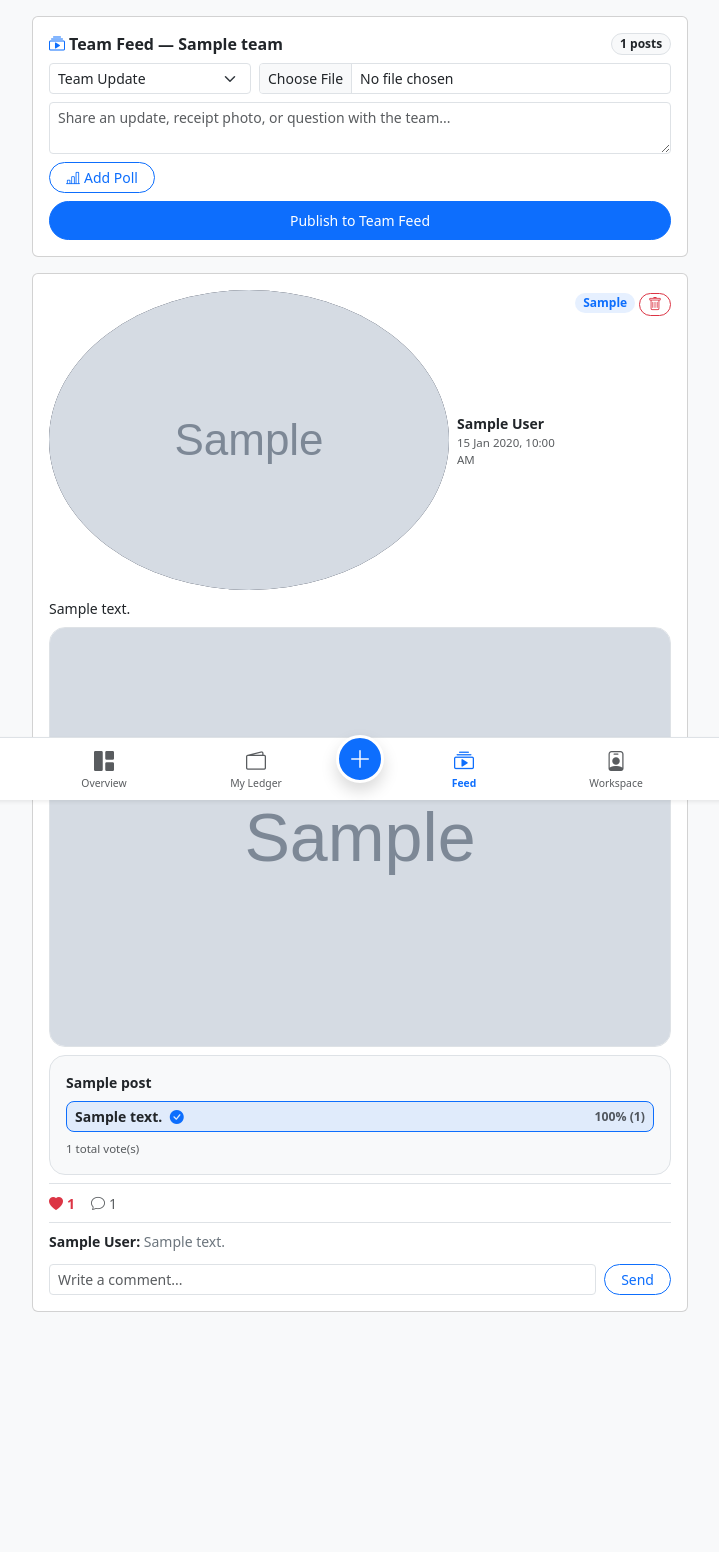
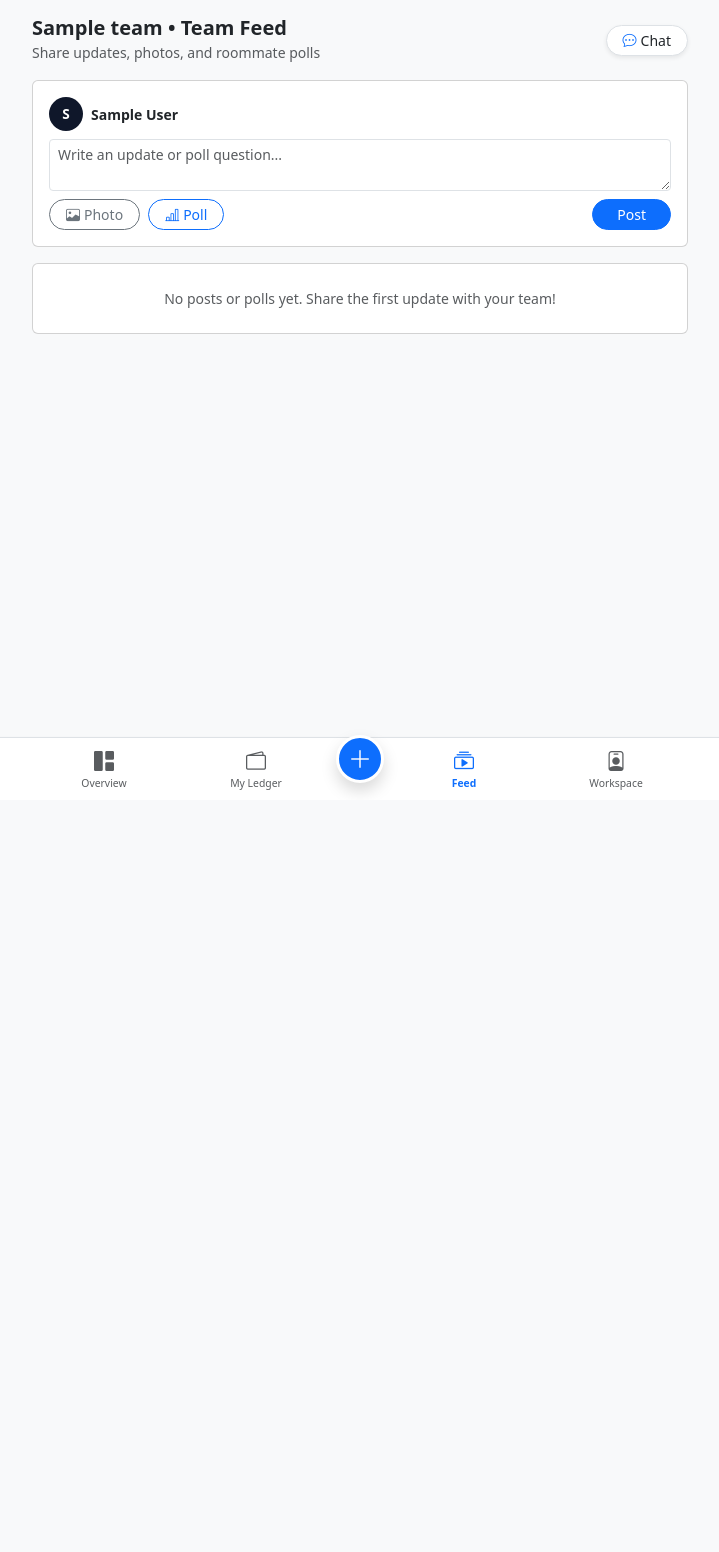
Before and after one commit to Bmk265/Tharvatha-Cheptha, a Flask app: page /feed in a window 1280 px wide. Shown: the top 1552 px of the page, without its empty margins (280-999 px from the left). After the commit the page ends 790 px from the top, so only its background shows below. Run offline with Flask 3, Linux system fonts and the light colour scheme; a user stored in the database is signed in; tables that the repository leaves empty hold one stand-in row (values such as "Sample post"); grey boxes marked "Sample" are stand-in pictures; some libraries are stand-ins or nearby versions.

Commit message:
Update feed.html

```diff
--- a/templates/feed.html
+++ b/templates/feed.html
@@ -1,264 +1,135 @@
 {% extends "base.html" %}
 {% block content %}
-<!-- Create Post / Photo / Poll Card -->
+<!-- Feed Header -->
+<div class="d-flex justify-content-between align-items-center mb-3 gap-2">
+  <div class="min-w-0">
+    <h5 class="fw-bold mb-0 text-truncate">{{ active_team.name }} • Team Feed</h5>
+    <small class="text-muted">Share updates, photos, and roommate polls</small>
+  </div>
+  <a href="{{ url_for('chat') }}" class="btn btn-sm btn-white bg-white border rounded-pill px-3 shadow-sm flex-shrink-0">
+    <i class="bi bi-chat-dots text-primary me-1"></i>Chat
+  </a>
+</div>
+
+<!-- Create Post / Poll Composer -->
 <div class="card p-3 mb-3">
-  <div class="d-flex justify-content-between align-items-center mb-2">
-    <h6 class="fw-bold mb-0"><i class="bi bi-collection-play text-primary me-1"></i>Team Feed — {{ active_team.name }}</h6>
-    <span class="badge bg-light text-dark border rounded-pill">{{ posts|length }} posts</span>
-  </div>
-
-  <form method="POST" action="{{ url_for('feed') }}" enctype="multipart/form-data" id="feedCreateForm">
-    <div class="row g-2 mb-2">
-      <div class="col-5 col-sm-4">
-        <select name="tag" class="form-select form-select-sm">
-          <option value="Update">Team Update</option>
-          <option value="Groceries">Groceries</option>
-          <option value="Bills & Rent">Bills & Rent</option>
-          <option value="Outing">Outing</option>
-        </select>
-      </div>
-      <div class="col-7 col-sm-8">
-        <input type="file" name="photo" id="feedPhotoInput" accept="image/*" class="form-control form-control-sm">
-      </div>
+  <form method="POST" action="{{ url_for('feed') }}" enctype="multipart/form-data">
+    <div class="d-flex align-items-center gap-2 mb-2">
+      {% if current_user.profile_photo_url %}
+        <img src="{{ current_user.profile_photo_url }}" alt="{{ current_user.name }}" class="feed-avatar border">
+      {% else %}
+        <span class="avatar-circle avatar-sm">{{ current_user.name[:1]|upper }}</span>
+      {% endif %}
+      <span class="fw-semibold small text-truncate">{{ current_user.name }}</span>
     </div>
 
-    <!-- Instant Image Preview + Remove Photo -->
-    <div id="feedPhotoPreviewBox" class="d-none mb-2 position-relative">
-      <img id="feedPhotoPreviewImg" src="" alt="Selected preview" class="img-fluid rounded-3 border w-100" style="max-height: 240px; object-fit: cover;">
-      <button type="button" class="btn btn-sm btn-dark rounded-pill position-absolute top-0 end-0 m-2 px-2 py-0" onclick="clearSelectedPhoto()">
-        <i class="bi bi-x-lg"></i> Remove
-      </button>
-      <div id="feedPhotoStatus" class="small text-muted mt-1"></div>
+    <textarea name="content" rows="2" class="form-control form-control-sm mb-2" placeholder="Write an update or poll question..."></textarea>
+
+    <!-- Optional Poll Fields -->
+    <div id="pollBuilderWrap" class="border rounded-3 p-2 mb-2 bg-light d-none">
+      <div class="small fw-semibold text-muted mb-1">Poll Options</div>
+      <input type="text" name="poll_options" class="form-control form-control-sm mb-1" placeholder="Option 1">
+      <input type="text" name="poll_options" class="form-control form-control-sm mb-1" placeholder="Option 2">
+      <input type="text" name="poll_options" class="form-control form-control-sm" placeholder="Option 3 (optional)">
     </div>
 
-    <div class="mb-2">
-      <textarea name="content" rows="2" class="form-control form-control-sm" placeholder="Share an update, receipt photo, or question with the team..."></textarea>
+    <div class="d-flex justify-content-between align-items-center gap-2 flex-wrap">
+      <div class="d-flex gap-2 align-items-center">
+        <label class="btn btn-sm btn-outline-secondary rounded-pill px-3 mb-0" style="cursor: pointer;">
+          <i class="bi bi-image me-1"></i>Photo
+          <input type="file" name="photo" accept="image/*" class="d-none" onchange="previewComposerPhoto(this)">
+        </label>
+        <button type="button" class="btn btn-sm btn-outline-primary rounded-pill px-3" onclick="togglePollBuilder()">
+          <i class="bi bi-bar-chart-line me-1"></i>Poll
+        </button>
+      </div>
+      <button type="submit" class="btn btn-sm btn-primary rounded-pill px-4">Post</button>
     </div>
-
-    <!-- Collapsible Poll Builder -->
-    <div class="mb-2">
-      <button type="button" class="btn btn-sm btn-outline-primary rounded-pill px-3" data-bs-toggle="collapse" data-bs-target="#feedPollCollapse">
-        <i class="bi bi-bar-chart-line me-1"></i>Add Poll
-      </button>
-      <div class="collapse mt-2" id="feedPollCollapse">
-        <div class="bg-light p-2 rounded-3 border">
-          <input type="text" name="poll_question" class="form-control form-control-sm mb-2" placeholder="Ask a poll question...">
-          <div class="row g-1">
-            <div class="col-6"><input type="text" name="poll_opt_1" class="form-control form-control-sm" placeholder="Option 1"></div>
-            <div class="col-6"><input type="text" name="poll_opt_2" class="form-control form-control-sm" placeholder="Option 2"></div>
-            <div class="col-6"><input type="text" name="poll_opt_3" class="form-control form-control-sm" placeholder="Option 3 (optional)"></div>
-            <div class="col-6"><input type="text" name="poll_opt_4" class="form-control form-control-sm" placeholder="Option 4 (optional)"></div>
-          </div>
-        </div>
-      </div>
-    </div>
-
-    <button type="submit" id="feedSubmitBtn" class="btn btn-primary btn-sm w-100 rounded-pill py-2">
-      Publish to Team Feed
-    </button>
+    <div id="composerPhotoName" class="small text-muted mt-1 d-none"></div>
   </form>
 </div>
 
-<!-- Feed Timeline -->
-{% for post in posts %}
-  <div class="card p-3 mb-3" id="post-{{ post.id }}">
-    <!-- Post Header -->
-    <div class="d-flex justify-content-between align-items-start gap-2 mb-2">
+<!-- Feed Posts List -->
+{% for item in feed_items %}
+  {% set post = item.post %}
+  {% set author = post.author %}
+  <div class="card p-3 mb-3">
+    <!-- Author Row -->
+    <div class="d-flex justify-content-between align-items-center gap-2 mb-2">
       <div class="d-flex align-items-center gap-2 min-w-0">
-        {% if post.author.avatar_path %}
-          <img src="{{ url_for('static', filename=post.author.avatar_path) }}" alt="{{ post.author.name }}" class="avatar-circle">
+        {% if author and author.profile_photo_url %}
+          <img src="{{ author.profile_photo_url }}" alt="{{ author.name }}" class="feed-avatar border">
         {% else %}
-          <span class="avatar-circle">{{ post.author.name[:1]|upper }}</span>
+          <span class="avatar-circle avatar-sm">{{ author.name[:1]|upper if author else 'U' }}</span>
         {% endif %}
         <div class="min-w-0">
-          <div class="fw-bold small text-truncate">{{ post.author.name }}</div>
-          <div class="text-muted" style="font-size: 0.72rem;">{{ post.created_at.strftime('%d %b %Y, %I:%M %p') }}</div>
+          <div class="fw-bold small text-dark text-truncate">{{ author.name if author else 'Member' }}</div>
+          <div class="text-muted" style="font-size: 0.7rem;">{{ post.created_at.strftime('%d %b %Y, %I:%M %p') }}</div>
         </div>
       </div>
 
-      <div class="d-flex align-items-center gap-1 flex-shrink-0">
-        <span class="badge bg-primary bg-opacity-10 text-primary rounded-pill">{{ post.tag }}</span>
-        {% if post.user_id == current_user.id or is_cashier or is_super_admin %}
-          <form method="POST" action="{{ url_for('delete_feed_post', post_id=post.id) }}" class="m-0" onsubmit="return confirm('Delete this post from the feed?');">
-            <button type="submit" class="btn btn-sm btn-outline-danger rounded-pill py-0 px-2" title="Delete Post">
-              <i class="bi bi-trash"></i>
-            </button>
-          </form>
-        {% endif %}
-      </div>
+      {% if is_super_admin or (author and author.id == current_user.id) %}
+        <form method="POST" action="{{ url_for('delete_feed_post', post_id=post.id) }}" class="m-0 flex-shrink-0" onsubmit="return confirm('Delete this post?');">
+          <button type="submit" class="btn btn-sm btn-outline-danger rounded-pill py-0 px-2" title="Delete post">
+            <i class="bi bi-trash"></i>
+          </button>
+        </form>
+      {% endif %}
     </div>
 
-    <!-- Caption -->
+    <!-- Post Text -->
     {% if post.content %}
-      <p class="small mb-2" style="white-space: pre-line;">{{ post.content }}</p>
+      <p class="small mb-2" style="white-space: pre-line; word-break: break-word;">{{ post.content }}</p>
     {% endif %}
 
-    <!-- Uploaded Image -->
-    {% if post.image_path %}
+    <!-- Post Photo -->
+    {% if post.photo_url %}
       <div class="mb-2">
-        <img src="{{ url_for('static', filename=post.image_path) }}" alt="Post attachment" class="img-fluid rounded-4 border w-100" style="max-height: 420px; object-fit: cover;" loading="lazy">
+        <img src="{{ post.photo_url }}" alt="Post attachment" class="feed-post-img border">
       </div>
     {% endif %}
 
-    <!-- Poll Section -->
-    {% if post.poll_question and post.poll_options %}
-      {% set ns = namespace(total_votes=0) %}
-      {% for opt in post.poll_options %}
-        {% set ns.total_votes = ns.total_votes + (opt.votes|length) %}
-      {% endfor %}
-
-      <div class="bg-light p-3 rounded-4 border mb-2">
-        <div class="fw-bold small mb-2">{{ post.poll_question }}</div>
-        {% for opt in post.poll_options %}
-          {% set v_count = opt.votes|length %}
-          {% set pct = ((v_count / ns.total_votes) * 100)|round|int if ns.total_votes > 0 else 0 %}
-          {% set is_selected = (user_votes.get(post.id) == opt.id) %}
-          <form method="POST" action="{{ url_for('vote_poll', post_id=post.id) }}" class="mb-2">
-            <input type="hidden" name="option_id" value="{{ opt.id }}">
-            <button type="submit" class="btn btn-sm w-100 text-start border rounded-3 position-relative overflow-hidden {{ 'border-primary bg-primary bg-opacity-10 fw-semibold' if is_selected else 'bg-white' }}">
-              <div class="d-flex justify-content-between align-items-center position-relative" style="z-index: 1;">
-                <span>{{ opt.option_text }} {% if is_selected %}<i class="bi bi-check-circle-fill text-primary ms-1"></i>{% endif %}</span>
-                <span class="small text-muted num-tabular">{{ pct }}% ({{ v_count }})</span>
-              </div>
+    <!-- Poll Options (if post has a poll) -->
+    {% if item.poll_options %}
+      <div class="d-grid gap-2 mt-2">
+        {% for opt in item.poll_options %}
+          <form method="POST" action="{{ url_for('vote_poll', option_id=opt.id) }}" class="m-0">
+            <button type="submit"
+                    class="w-100 text-start btn btn-sm {{ 'btn-primary' if opt.user_voted else 'btn-light border' }} rounded-3 p-2 d-flex justify-content-between align-items-center gap-2">
+              <span class="text-truncate">{{ opt.text }}</span>
+              <span class="badge {{ 'bg-white text-primary' if opt.user_voted else 'bg-secondary' }} rounded-pill num-tabular flex-shrink-0">
+                {{ opt.votes_count }} ({{ opt.percent }}%)
+              </span>
             </button>
           </form>
         {% endfor %}
-        <div class="text-muted" style="font-size: 0.72rem;">{{ ns.total_votes }} total vote(s)</div>
+        <div class="text-muted" style="font-size: 0.7rem;">Total votes: {{ item.total_votes }}</div>
       </div>
     {% endif %}
-
-    <!-- Likes & Comments Actions -->
-    <div class="d-flex align-items-center gap-3 pt-2 border-top small">
-      <form method="POST" action="{{ url_for('toggle_like', post_id=post.id) }}" class="m-0">
-        {% set liked = (post.id in liked_post_ids) %}
-        <button type="submit" class="btn btn-sm p-0 border-0 {{ 'text-danger fw-bold' if liked else 'text-muted' }}">
-          <i class="bi bi-heart{{ '-fill' if liked else '' }} me-1"></i>{{ post.likes|length }}
-        </button>
-      </form>
-      <span class="text-muted"><i class="bi bi-chat me-1"></i>{{ post.comments|length }}</span>
-    </div>
-
-    <!-- Comments List -->
-    {% if post.comments %}
-      <div class="mt-2 pt-2 border-top">
-        {% for c in post.comments %}
-          <div class="small mb-1">
-            <strong>{{ c.author.name }}:</strong> <span class="text-secondary">{{ c.comment }}</span>
-          </div>
-        {% endfor %}
-      </div>
-    {% endif %}
-
-    <!-- Add Comment -->
-    <form method="POST" action="{{ url_for('add_comment', post_id=post.id) }}" class="d-flex gap-2 mt-2">
-      <input type="text" name="comment" class="form-control form-control-sm" placeholder="Write a comment..." required>
-      <button type="submit" class="btn btn-sm btn-outline-primary rounded-pill px-3">Send</button>
-    </form>
   </div>
 {% else %}
   <div class="card p-4 text-center text-muted small">
-    No posts yet in <strong>{{ active_team.name }}</strong>. Share the first update, photo, or poll above!
+    No posts or polls yet. Share the first update with your team!
   </div>
 {% endfor %}
 {% endblock %}
 
 {% block scripts %}
 <script>
-  const photoInput = document.getElementById('feedPhotoInput');
-  const previewBox = document.getElementById('feedPhotoPreviewBox');
-  const previewImg = document.getElementById('feedPhotoPreviewImg');
-  const photoStatus = document.getElementById('feedPhotoStatus');
-  const feedForm = document.getElementById('feedCreateForm');
-  const submitBtn = document.getElementById('feedSubmitBtn');
-
-  function clearSelectedPhoto() {
-    if (photoInput) photoInput.value = '';
-    if (previewBox) previewBox.classList.add('d-none');
-    if (previewImg) previewImg.src = '';
-    if (photoStatus) photoStatus.textContent = '';
+  function togglePollBuilder() {
+    const el = document.getElementById('pollBuilderWrap');
+    if (el) el.classList.toggle('d-none');
   }
 
-  // Compress large phone camera photos cleanly before attaching so uploads never hang
-  async function compressImageFile(file, maxDim = 1280, quality = 0.82) {
-    return new Promise((resolve) => {
-      const reader = new FileReader();
-      reader.onload = (e) => {
-        const img = new Image();
-        img.onload = () => {
-          let { width, height } = img;
-          if (width > maxDim || height > maxDim) {
-            if (width > height) {
-              height = Math.round((height * maxDim) / width);
-              width = maxDim;
-            } else {
-              width = Math.round((width * maxDim) / height);
-              height = maxDim;
-            }
-          }
-          const canvas = document.createElement('canvas');
-          canvas.width = width;
-          canvas.height = height;
-          const ctx = canvas.getContext('2d');
-          ctx.drawImage(img, 0, 0, width, height);
-          canvas.toBlob(
-            (blob) => {
-              if (!blob) {
-                resolve(file);
-                return;
-              }
-              const compressedFile = new File([blob], file.name.replace(/\.[^.]+$/, '.jpg'), {
-                type: 'image/jpeg',
-                lastModified: Date.now(),
-              });
-              resolve(compressedFile);
-            },
-            'image/jpeg',
-            quality
-          );
-        };
-        img.onerror = () => resolve(file);
-        img.src = e.target.result;
-      };
-      reader.onerror = () => resolve(file);
-      reader.readAsDataURL(file);
-    });
-  }
-
-  if (photoInput) {
-    photoInput.addEventListener('change', async function () {
-      const file = this.files && this.files[0];
-      if (!file) {
-        clearSelectedPhoto();
-        return;
-      }
-
-      previewBox.classList.remove('d-none');
-      photoStatus.textContent = 'Optimizing photo for fast upload...';
-      submitBtn.disabled = true;
-
-      try {
-        const optimized = await compressImageFile(file);
-        const dt = new DataTransfer();
-        dt.items.add(optimized);
-        photoInput.files = dt.files;
-
-        previewImg.src = URL.createObjectURL(optimized);
-        const kb = Math.round(optimized.size / 1024);
-        photoStatus.textContent = `Ready to upload (${kb} KB)`;
-      } catch (err) {
-        previewImg.src = URL.createObjectURL(file);
-        photoStatus.textContent = 'Photo selected';
-      } finally {
-        submitBtn.disabled = false;
-      }
-    });
-  }
-
-  if (feedForm) {
-    feedForm.addEventListener('submit', function () {
-      submitBtn.disabled = true;
-      submitBtn.innerHTML = '<span class="spinner-border spinner-border-sm me-1"></span>Publishing...';
-    });
+  function previewComposerPhoto(input) {
+    const label = document.getElementById('composerPhotoName');
+    if (!label) return;
+    if (input.files && input.files[0]) {
+      label.textContent = 'Selected photo: ' + input.files[0].name;
+      label.classList.remove('d-none');
+    } else {
+      label.classList.add('d-none');
+    }
   }
 </script>
 {% endblock %}
```
